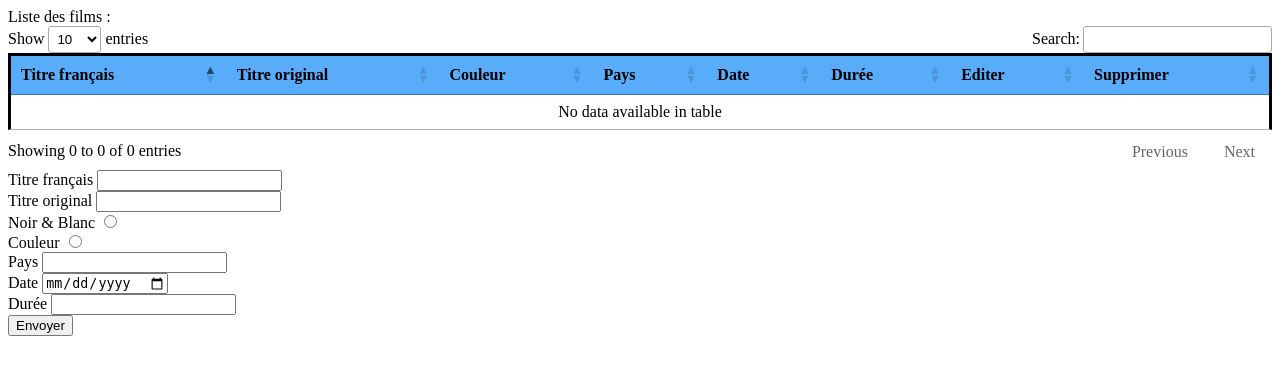
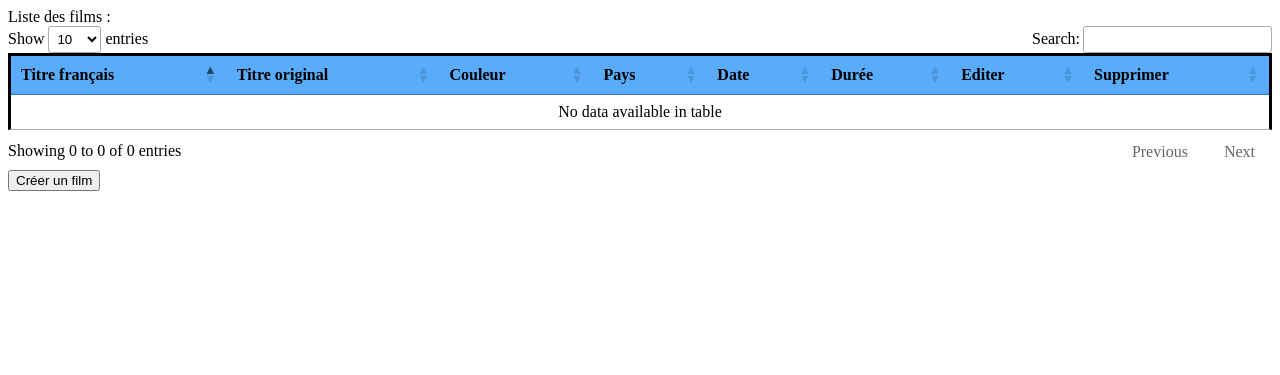
Before and after one commit to tcitworld/ProjectPHPMovies, a PHP site: template views/index.twig in a window 1280 px wide. Shown: the top 375 px of the page. Run offline with PHP 8.4, Linux system fonts and the light colour scheme; the template is opened without the code that fills it, so the values that code supplies are empty; some libraries are stand-ins or nearby versions.

Commit message:
fonction createButton

```diff
--- a/views/newFilm.twig
+++ b/views/newFilm.twig
@@ -1,17 +1,17 @@
-<form action="create" method="POST">
+<button type="button" class="createM">Créer un film</button>
+<form hidden class='form' action="create" method="POST">
 <label for="titrefr">Titre français</label>
 <input type="text" name="titrefr"><br>
 <label for="titrevo">Titre original</label>
 <input type="text" name="titrevo"><br>
-<label for="nb">Noir &amp; Blanc</label>
-<input type="radio" name="couleur" value="nb"><br>
-<label for="couleur">Couleur</label>
-<input type="radio" name="couleur" value="couleur"><br>
+<label for="nb">Noir &amp; Blanc / Couleur</label>
+<input type="text" name="couleur"><br>
 <label for="pays">Pays</label>
 <input type="text" name="pays"><br>
 <label for="date">Date</label>
 <input type="date" name="date"><br>
 <label for="duree">Durée</label>
 <input type="number" name="duree"><br>
-<button type="submit">Envoyer</button>
+<button type="button" class="createButton">Envoyer</button>
 </form>
+<div hidden class="saved">Le film a bien été enregistré</div>
```
Also changed, not shown: web/index.php (+3 -4 lines), web/static/js/main.js (+31 -0 lines).
